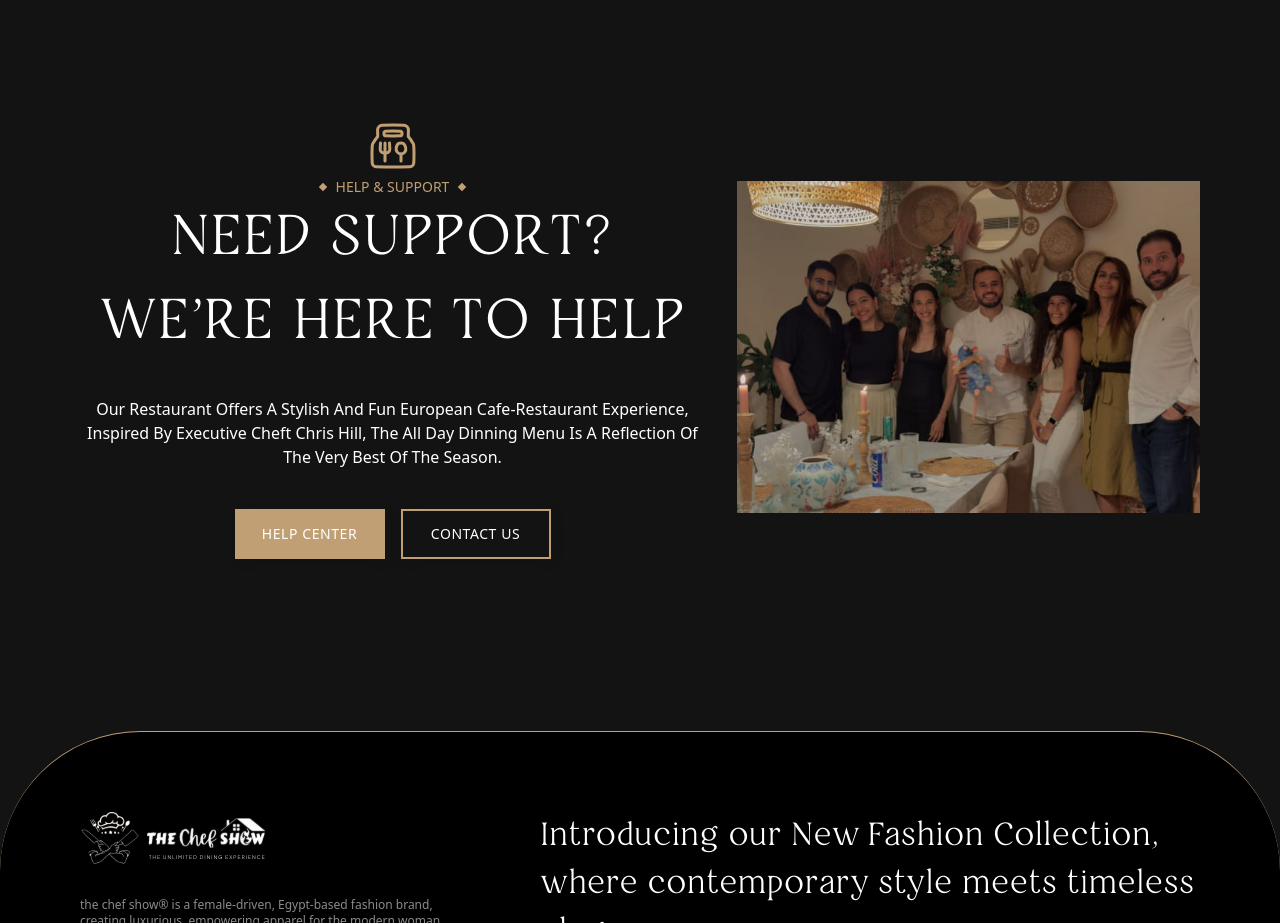
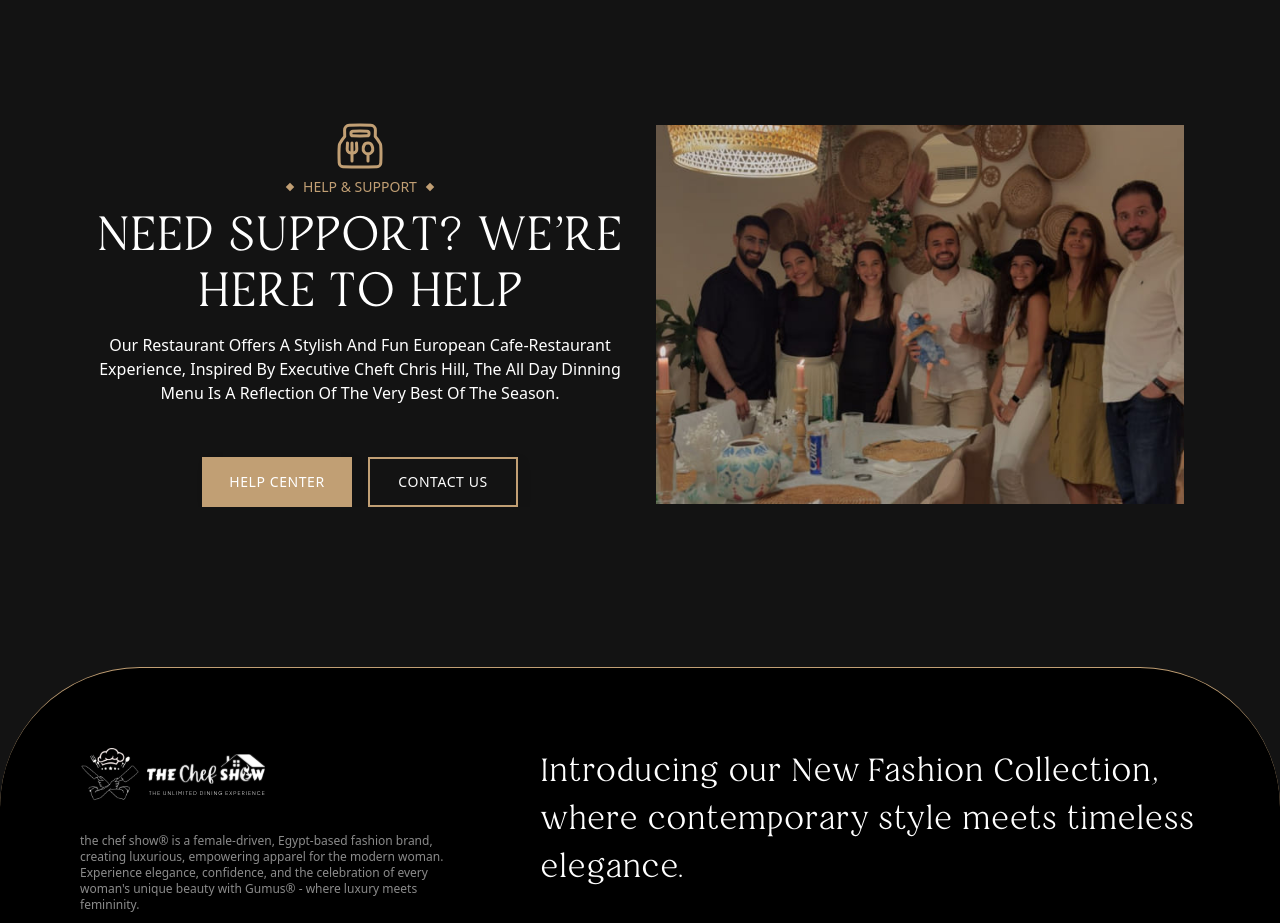
Before and after one commit to Safeya-Yasien/the-chef-show, a React (Vite) app: page / in a window 1280 px wide. Shown: the part 5275-6198 px from the top of the page. Built offline with nearby package versions, Linux system fonts and the light colour scheme.

Commit message:
update Support.tsx

```diff
--- a/src/components/support/Support.tsx
+++ b/src/components/support/Support.tsx
@@ -5,21 +5,21 @@ import { Link } from "react-router-dom";
 
 const Support = () => {
   return (
-    <section className="pt-[120px]  ">
-      <div className="flex flex-col md:flex-row gap-8">
-        <div className="w-auto md:w-[325px] lg:w-[625px]">
-          {/* custom title  */}
-          <div className="flex flex-col items-center justify-center text-center mb-8">
+    <section className="pt-[120px]  " id="support">
+      <div className="container mx-auto px-4">
+        <div className="w-full flex flex-col md:flex-row justify-between gap-8">
+          {/* <div className="w-auto md:w-[325px] lg:w-[625px]"> */}
+          {/* left side  */}
+          <div className="w-full flex flex-col items-center justify-center gap-3">
             <CustomTitle
               title="HELP & SUPPORT"
               imgSrc={foodTakeawayPackaging}
             />
-            <h1 className="font-normal text-[30px] md:text-[40px] lg:text-[56px] tracking-[0.02em] text-white font-restora uppercase w-auto md:w-[325px] lg:w-[625px]">
+            <h1 className="font-normal text-[28px] md:text-[36px] lg:text-[48px] leading-7 md:leading-10 lg:leading-[56px] text-white font-restora uppercase text-center">
               NEED SUPPORT? WE’RE HERE TO HELP{" "}
             </h1>
-          </div>
 
-          <p className="text-white font-normal text-[16px] text-center capitalize mb-[40px]">
+            <p className="text-white font-normal text-[16px] capitalize mb-[40px] text-center">
               Our restaurant offers a stylish and fun European cafe-restaurant
               experience, inspired by Executive Cheft Chris Hill, the all day
               dinning menu is a reflection of the very best of the season.
@@ -31,21 +31,22 @@ const Support = () => {
               <Link
                 to="contactus"
                 className="border-[2px] border-[#C19F74] text-white w-[150px] h-[50px] flex items-center justify-center shadow-[4px_4px_10px_0px_#00000014] text-sm font-medium tracking-[0.04em] leading-[14px] "
-              aria-label="Go to the contact us page">
+                aria-label="Go to the contact us page"
+              >
                 CONTACT US
               </Link>
             </div>
           </div>
-
-        <div className="flex justify-center flex-1">
-          <div className="w-auto h-auto md:h-[448px]">
+          {/* right side */}
+          <div className="w-full self-center">
             <img
               src={support}
-              alt=""
+              alt="support"
               loading="lazy"
-              className="object-contain w-full h-full"
+              className="object-contain w-full h-auto"
             />
           </div>
+          {/* </div> */}
         </div>
       </div>
     </section>
```
Lines whose indentation alone changed are shown as unchanged.
